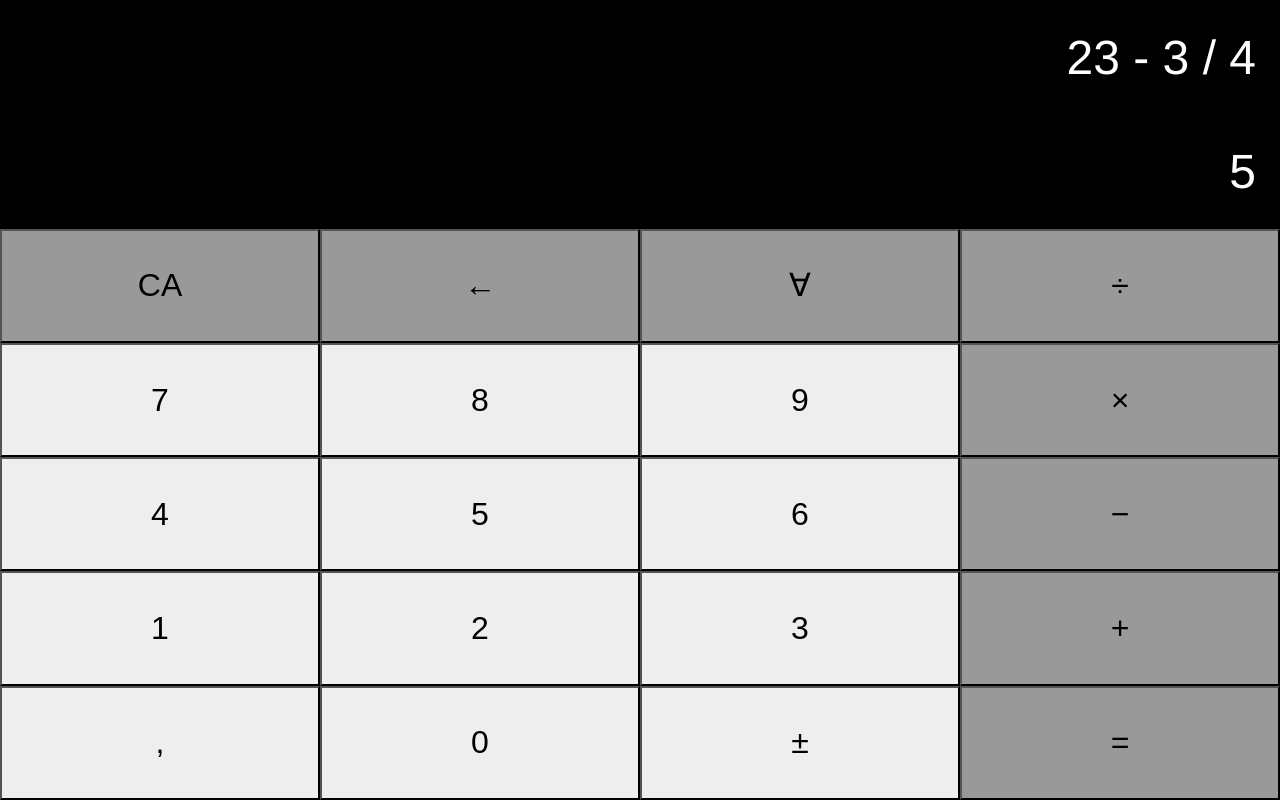
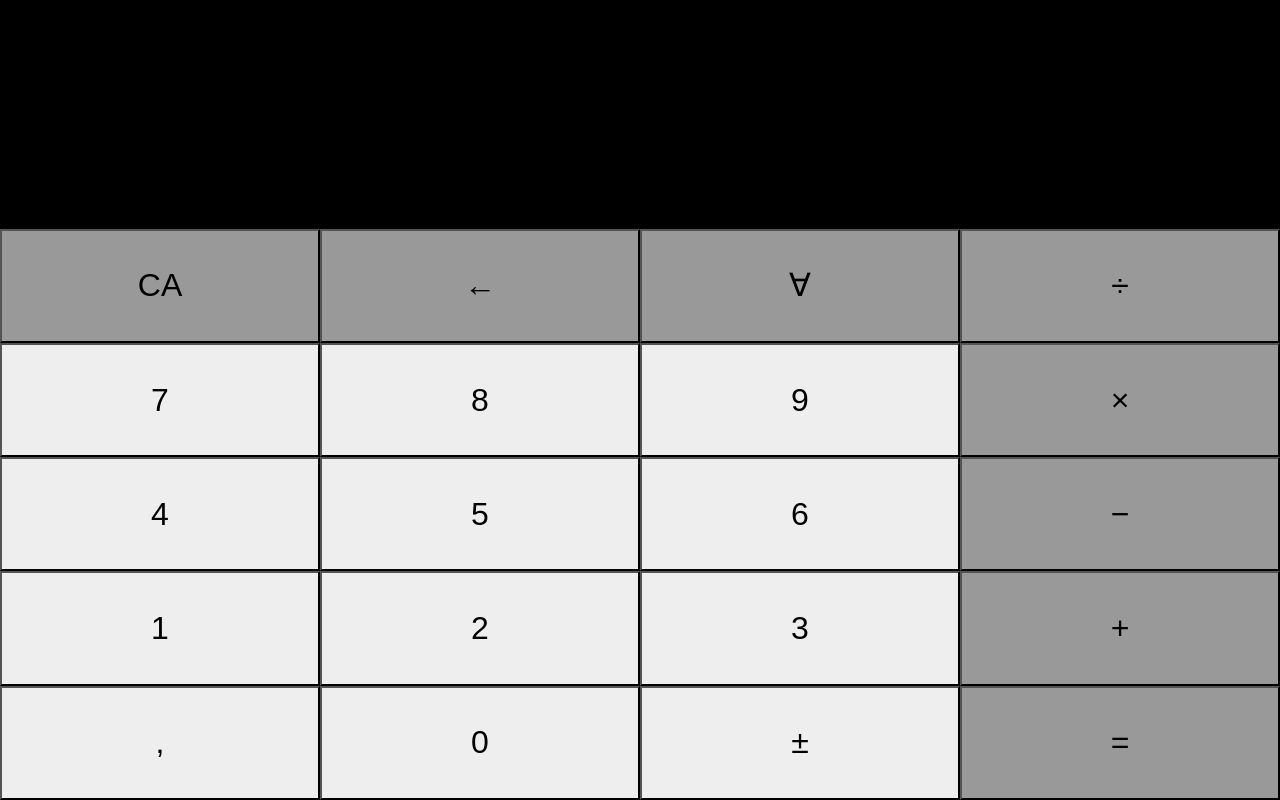
Before and after one commit to stepin/calc, a Vue app: page / in a window 1280 px wide. Built offline with nearby package versions, Linux system fonts and the light colour scheme.

Commit message:
calculation done

```diff
--- a/src/components/Calculator.vue
+++ b/src/components/Calculator.vue
@@ -1,40 +1,40 @@
 <template>
   <div class="calculator">
     <div class="line display">
-      <div class="expression">{{ line }}</div>
+      <div class="expression">{{ expressionLinePretty }}</div>
     </div>
     <div class="line display">
-      <div class="result">{{ result }}</div>
+      <div class="result">{{ resultLine }}</div>
     </div>
     <div class="line">
-      <button class="operation">CA</button>
-      <button class="operation">&larr;</button>
-      <button class="operation">&forall;</button>
-      <button class="operation">&divide;</button>
+      <button class="operation" @click="clearAll()">CA</button>
+      <button class="operation" @click="backspace()">&larr;</button>
+      <button class="operation" @click="random()">&forall;</button>
+      <button class="operation" @click="operation('/')">&divide;</button>
     </div>
     <div class="line">
       <button class="number" @click="number(7)">7</button>
       <button class="number" @click="number(8)">8</button>
       <button class="number" @click="number(9)">9</button>
-      <button class="operation">&times;</button>
+      <button class="operation" @click="operation('*')">&times;</button>
     </div>
     <div class="line">
       <button class="number" @click="number(4)">4</button>
       <button class="number" @click="number(5)">5</button>
       <button class="number" @click="number(6)">6</button>
-      <button class="operation">&minus;</button>
+      <button class="operation" @click="operation('-')">&minus;</button>
     </div>
     <div class="line">
       <button class="number" @click="number(1)">1</button>
       <button class="number" @click="number(2)">2</button>
       <button class="number" @click="number(3)">3</button>
-      <button class="operation">+</button>
+      <button class="operation" @click="operation('+')">+</button>
     </div>
     <div class="line">
-      <button class="number">,</button>
+      <button class="number" @click="period()">,</button>
       <button class="number" @click="number(0)">0</button>
-      <button class="number">&plusmn;</button>
-      <button class="operation">=</button>
+      <button class="number" @click="sign()">&plusmn;</button>
+      <button class="operation" @click="equal()">=</button>
     </div>
   </div>
 </template>
@@ -44,13 +44,99 @@ export default {
   name: 'calculator',
   data () {
     return {
-      result: '5',
-      line: '23 - 3 / 4'
+      curNumberStr: '0',
+      curOperation: '',
+      operationsCount: 0,
+      prevResult: 0,
+      prevExpressionLine: ''
+    }
+  },
+  computed: {
+    curNumber: function () {
+      return parseFloat(this.curNumberStr, 10)
+    },
+    expressionLine: function () {
+      if (this.curNumberStr === '0') {
+        return this.prevExpressionLine + ' ' + this.curOperation
+      }
+      const curNumber = this.curNumber < 0 && this.curOperation !== '' ? `(${this.curNumberStr})` : this.curNumberStr
+      return `${this.prevExpressionLine} ${this.curOperation} ${curNumber}`
+    },
+    expressionLinePretty: function () {
+      return this.pretty('' + this.expressionLine)
+    },
+    resultLine: function () {
+      if (this.operationsCount === 0 || (this.operationsCount < 2 && this.curNumberStr === '0')) {
+        return ''
+      }
+      return this.pretty('' + this.result)
+    },
+    result: function () {
+      if (this.curOperation.length === 0) {
+        return this.curNumber
+      }
+      if (this.curOperation === '+') {
+        return this.prevResult + this.curNumber
+      }
+      if (this.curOperation === '-') {
+        return this.prevResult - this.curNumber
+      }
+      if (this.curOperation === '*') {
+        return this.prevResult * this.curNumber
+      }
+      if (this.curOperation === '/' && this.curNumber !== 0) {
+        return this.prevResult / this.curNumber
+      }
     }
   },
   methods: {
+    pretty: function (str) {
+      return str.replace(/-/g, '−').replace(/\./g, ',').replace(/\//g, '÷')
+    },
     number: function (value) {
-      this.line = value
+      if (this.curNumberStr === '0') {
+        this.curNumberStr = ''
+      }
+      this.curNumberStr = this.curNumberStr + value
+    },
+    sign: function () {
+      const n = this.curNumber
+      if (n < 0) {
+        this.curNumberStr = this.curNumberStr.slice(1)
+      } else if (n > 0) {
+        this.curNumberStr = '-' + this.curNumberStr
+      }
+    },
+    period: function () {
+      if (this.curNumberStr.indexOf('.') !== -1) {
+        return
+      }
+      this.curNumberStr = this.curNumberStr + '.'
+    },
+    backspace: function () {
+      this.curNumberStr = this.curNumberStr.slice(0, -1)
+    },
+    clearAll: function () {
+      this.curNumberStr = '0'
+      this.curOperation = ''
+      this.operationsCount = 0
+      this.prevResult = 0
+      this.prevExpressionLine = ''
+    },
+    random: function () {
+      this.curNumberStr = '' + Math.random()
+    },
+    operation: function (value) {
+      this.prevResult = this.result
+      this.prevExpressionLine = this.expressionLine
+      this.curNumberStr = '0'
+      this.curOperation = value
+      this.operationsCount += 1
+    },
+    equal: function () {
+      const curNumber = this.result
+      this.clearAll()
+      this.curNumberStr = curNumber
     }
   }
 }
```
